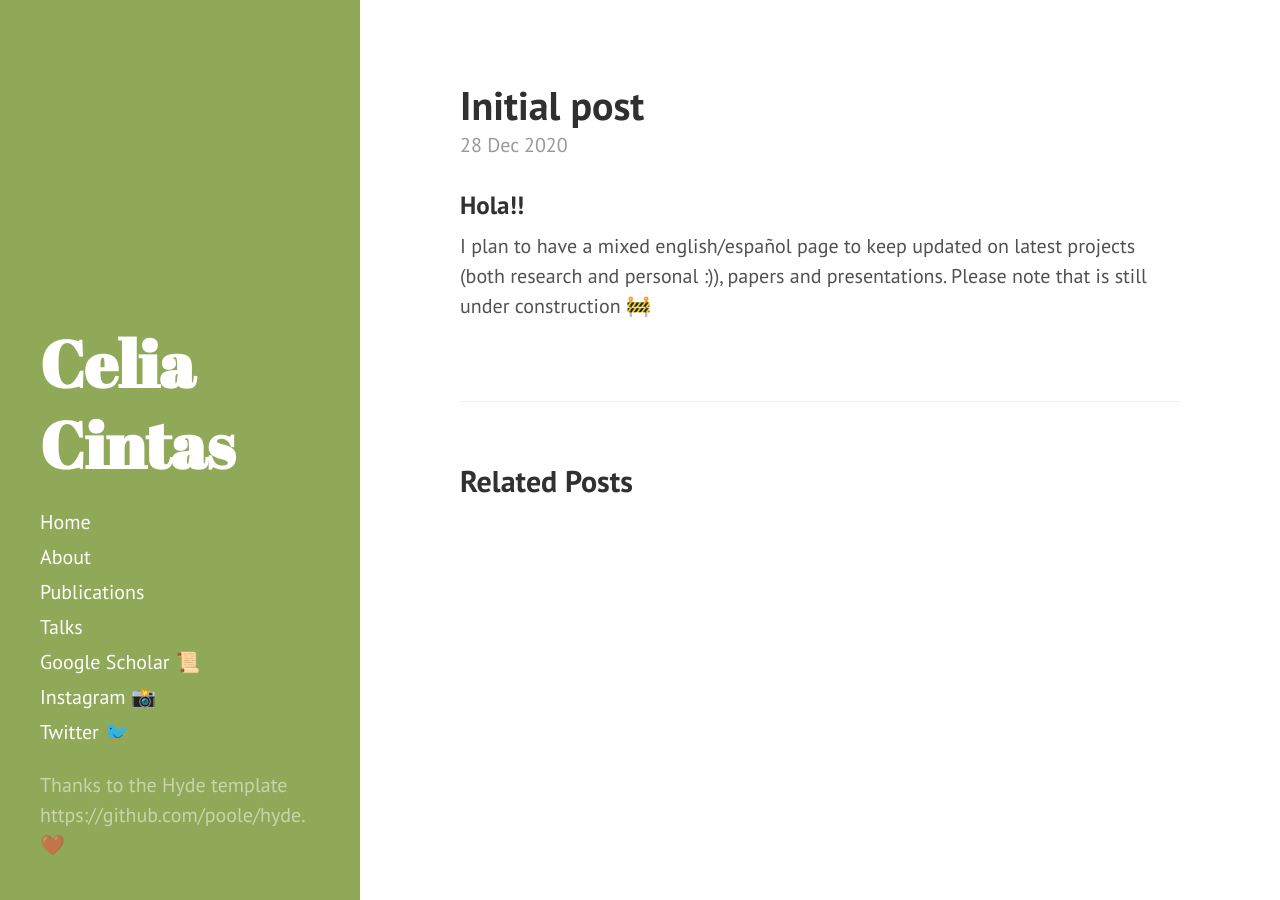
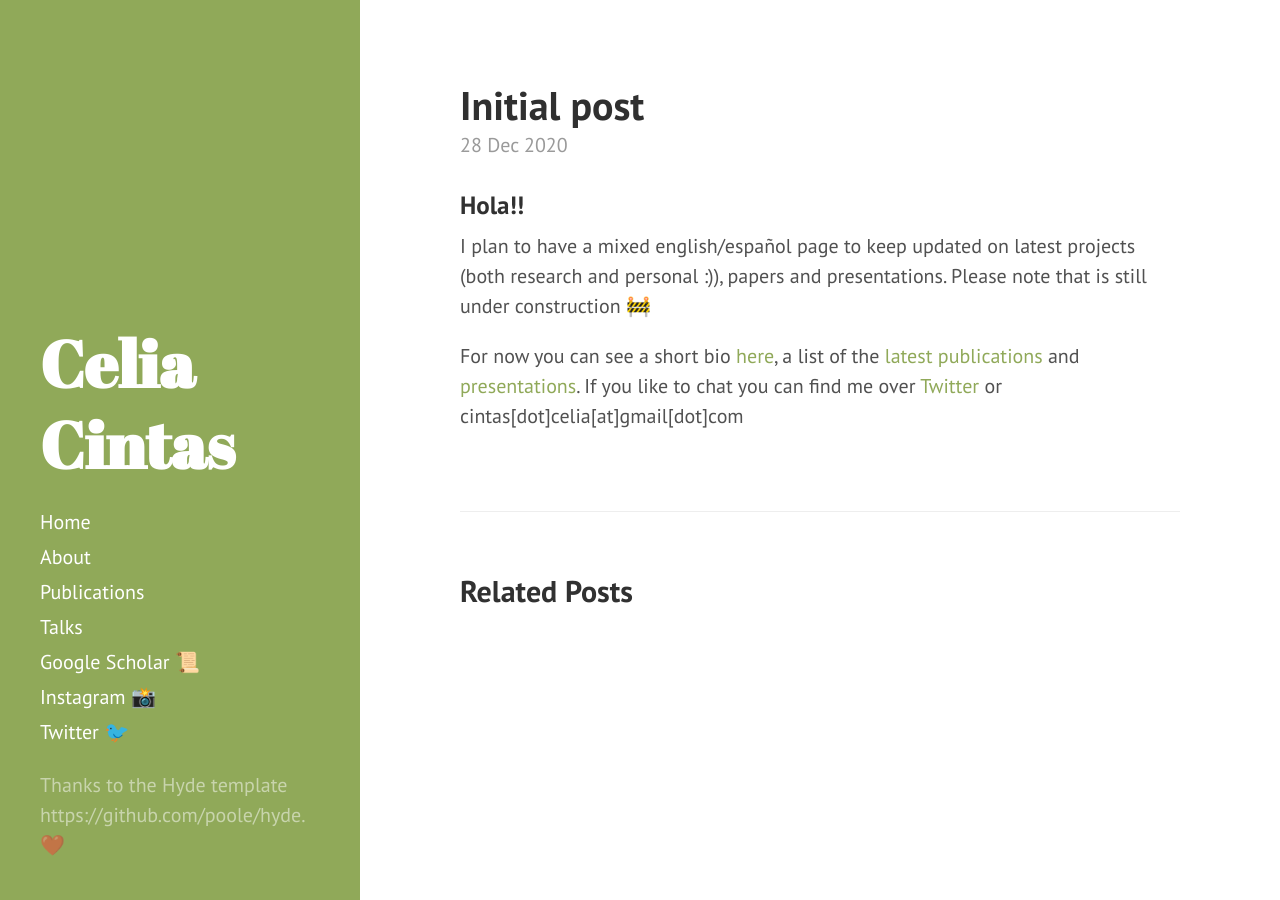
Before and after one commit to celiacintas/celiacintas.github.io, a Jekyll site: the page built from _posts/2020-12-28-intro.md, in a window 1280 px wide. Built offline with Jekyll 4.4.1, drawn with Linux system fonts in a browser that asks for light colours.

Commit message:
Update 2020-12-28-intro.md

```diff
--- a/_posts/2020-12-28-intro.md
+++ b/_posts/2020-12-28-intro.md
@@ -7,3 +7,5 @@ title: Initial post
 
 I plan to have a mixed english/español page to keep updated on latest projects (both research and personal :)), papers and presentations.
 Please note that is still under construction 🚧
+
+For now you can see a short bio [here](https://celiacintas.github.io/about/), a list of the [latest publications](https://celiacintas.github.io/publications/) and [presentations](https://celiacintas.github.io/talks/). If you like to chat you can find me over [Twitter](https://twitter.com/RTFMCelia) or  cintas[dot]celia[at]gmail[dot]com
```
